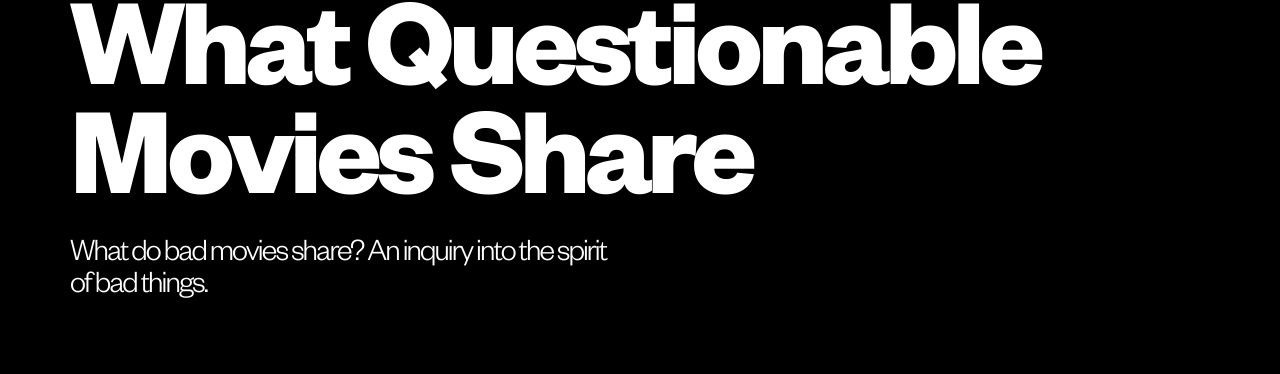
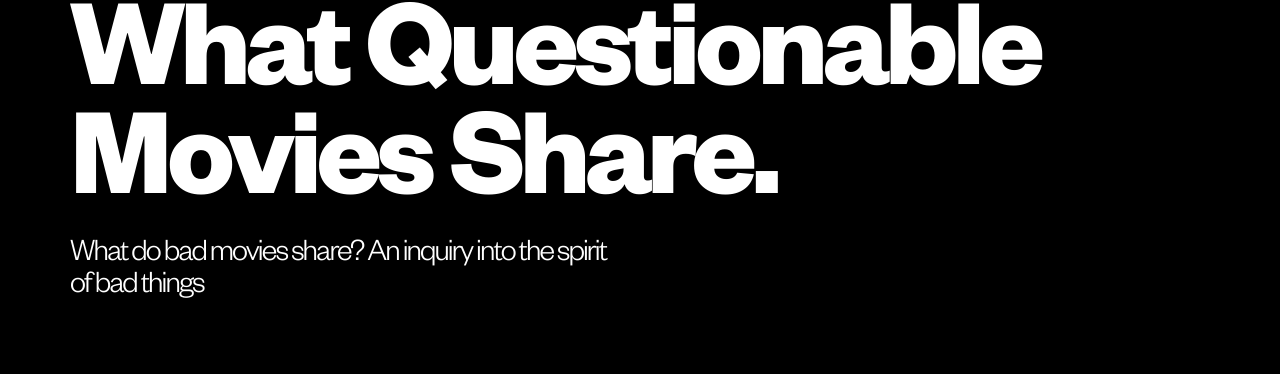
Before and after one commit to kostyafarber/kostyafarber.github.io, a Jekyll site: the page built from docs/_projects/2021-01-29-bad-movies.md, in a window 1280 px wide. Shown: the part 370-744 px from the top of the page. Built offline with Jekyll 4.4.1, drawn with Linux system fonts in a browser that asks for light colours; nearby versions of some CDN libraries; some web fonts are replaced.

Commit message:
Add car sales project. Update project icons.

```diff
--- a/docs/_includes/component-project-links.html
+++ b/docs/_includes/component-project-links.html
@@ -3,7 +3,7 @@
 	<li class="socials__item">
 		<a href="{{ url_icon.url }}" target="_blank" class="socials__item"
 			title="{{ url_icon.url | remove: '_url' | replace: '-', ' ' | capitalize }}">
-            <span class="iconify" data-icon="simple-icons:{{ url_icon.icon_name }}" data-inline="false" data-height='10vw'></span>
+            <span class="iconify icon" data-icon="simple-icons:{{ url_icon.icon_name }}" data-inline="false"></span>
 		</a>
 	</li>
 	{% endfor %}
--- a/docs/_projects/2021-01-29-bad-movies.md
+++ b/docs/_projects/2021-01-29-bad-movies.md
@@ -1,6 +1,6 @@
 ---
-title: What Questionable Movies Share
-subtitle: What do bad movies share? An inquiry into the spirit of bad things.
+title: What Questionable Movies Share.
+subtitle: What do bad movies share? An inquiry into the spirit of bad things
 description: An analysis of a list me and my friends have compiled over the years whilst watching films that we considered so bad they were good. Suffice to say, not all of them where as funny as we thought. I decided to dig deeper and extract relationships and insights from these films.
 featured_image: 'trash_movies/bad-movies-white.png'
 gallery_images:
--- a/docs/_sass/_buttons.scss
+++ b/docs/_sass/_buttons.scss
@@ -113,3 +113,13 @@
     }
   }
 }
+
+.iconify {
+
+  font-size: 2.5em;
+
+  @media only screen and (max-width: 576px) {
+    font-size: 1em;
+    }
+
+}
```
Also changed, not shown: docs/_projects/2021-01-28-sydney-house-prices.md (+2 -2 lines), docs/_projects/2021-12-13-personal-website.md (+2 -2 lines), docs/_projects/2022-07-03-car-sales-scraper.md (added, +17 -0 lines), docs/images/projects/car_sales_scraper/car-sales-scraper.png (added).
